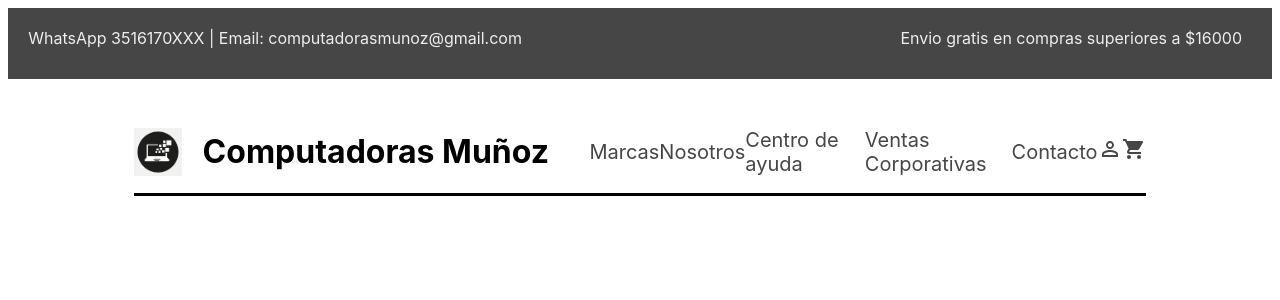
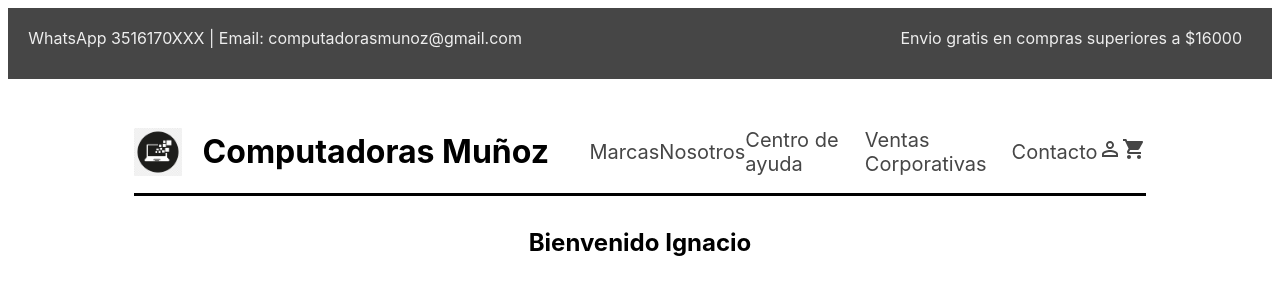
Before and after one commit to nachom48/computadorasmunoz, a React (Create React App) app: page / in a window 1280 px wide. Shown: the top 300 px of the page. Built offline with nearby package versions, Linux system fonts and the light colour scheme.

Commit message:
Modulizacion componentes CartIcon

```diff
--- a/src/App.js
+++ b/src/App.js
@@ -1,25 +1,18 @@
-//Creamos todo de 0
+
 
 import React from "react";
 import Header from "./components/Header.js";
-/*Cuando quiero importar algo si no le ponemos el ./ lo busca en node_modules */
-/*No le hace falta el .js al header pero puede estar */
+import  ItemListCointainer  from "./components/ItemListContainer";
+
 
 
 const App = ()=>{
+    const name ="Ignacio";
 return(
-
+      <>
       <Header/>
+      <ItemListCointainer id="1" name={name} />
+      </>
 );
 };
 export default App;
-
-
-/*
-
-    /*Si no tiene hijos no hace falta tener el de cierre, se tiene una sola q abre y q cierra */
-
-/* /*Lo primero es crear una funcion con letra mayuscula
-debo exportar la funcion sino no va as ervir de nada,
-la funcion debe devolver una sola cosa ,antes de return puedo tener codigo JS, crear variables,tener otras funciones internas,
-se usa los fragment caundo devuelvo mas de una de ocsa,sino no hace falta usar los fragments <> o tambnein se puede usar un <div> q englobue a todo</div>*/
--- /dev/null
+++ b/src/components/CartWidget.js
@@ -0,0 +1,9 @@
+import React from 'react';
+import ShoppingCartIcon from '@mui/icons-material/ShoppingCart';
+
+export const CartWidget= ()=>{
+
+    return <>
+     <ShoppingCartIcon/>
+     </>
+}
--- a/src/components/Header.js
+++ b/src/components/Header.js
@@ -4,7 +4,7 @@ import React from 'react';
 import './Header.css';
 import logo from '../img/logopc.png';
 import PersonOutlineIcon from '@mui/icons-material/PersonOutline';
-import ShoppingCartIcon from '@mui/icons-material/ShoppingCart';
+import { CartWidget } from './CartWidget';
 const Header = () =>{
 
     return (
@@ -30,7 +30,7 @@ const Header = () =>{
             <a href="#">Ventas Corporativas</a>
             <a href="#">Contacto</a>
             <a href="#"><PersonOutlineIcon className='userIcon'></PersonOutlineIcon></a>
-            <a href="#"><ShoppingCartIcon></ShoppingCartIcon></a>
+            <a href="#"><CartWidget></CartWidget></a>
         </nav>
     </div>
 </div>
--- /dev/null
+++ b/src/components/ItemListContainer.js
@@ -0,0 +1,9 @@
+import React from 'react';
+
+const ItemListCointainer = props =>{
+    return (
+        <h2>Bienvenido {props.name}</h2>
+    )
+}
+
+export default ItemListCointainer
--- a/src/index.css
+++ b/src/index.css
@@ -22,3 +22,7 @@ code {
   font-family: source-code-pro, Menlo, Monaco, Consolas, 'Courier New',
     monospace;
 }
+h2{
+  display:flex;
+  justify-content: center;
+}
```
